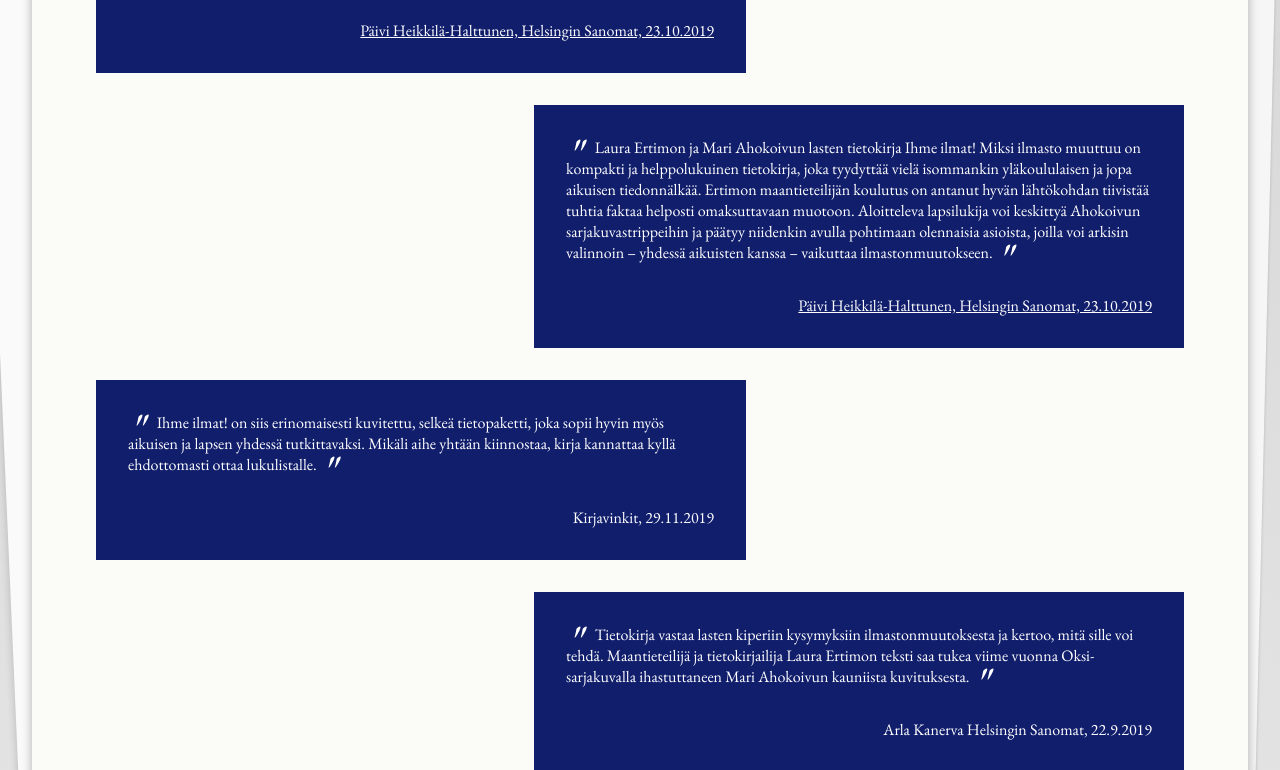
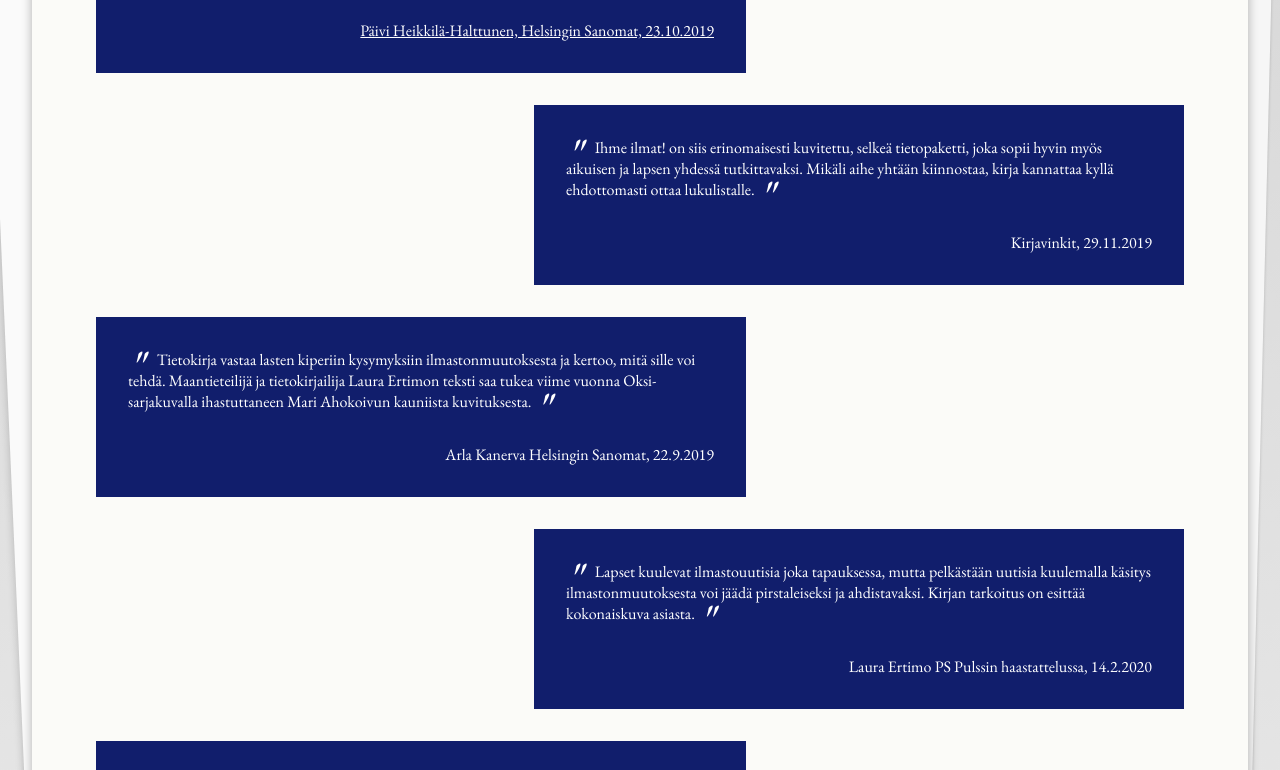
Before and after one commit to ramert/lauraertimo, a Vue app: page /ihmeIlmat in a window 1280 px wide. Shown: the part 980-1750 px from the top of the page. Built offline with nearby package versions, Linux system fonts and the light colour scheme; a web font is replaced by a local one.

Commit message:
Fix ihmeilmat quotes

```diff
--- a/src/books/IhmeIlmat.vue
+++ b/src/books/IhmeIlmat.vue
@@ -33,11 +33,6 @@
 import IhmeIlmatImage from '@/assets/ihmeilmat/ihme-ilmat-miksi-ilmasto-muuttuu.jpg';
 
 const quotes = [
-    {
-        "text": "Laura Ertimon ja Mari Ahokoivun lasten tietokirja Ihme ilmat! Miksi ilmasto muuttuu on kompakti ja helppolukuinen tietokirja, joka tyydyttää vielä isommankin yläkoululaisen ja jopa aikuisen tiedonnälkää. Ertimon maantieteilijän koulutus on antanut hyvän lähtökohdan tiivistää tuhtia faktaa helposti omaksuttavaan muotoon. Aloitteleva lapsilukija voi keskittyä Ahokoivun sarjakuvastrippeihin ja päätyy niidenkin avulla pohtimaan olennaisia asioista, joilla voi arkisin valinnoin – yhdessä aikuisten kanssa – vaikuttaa ilmastonmuutokseen.",
-        "url": "https://www.hs.fi/kulttuuri/art-2000006281513.html",
-        "urlText": "Päivi Heikkilä-Halttunen, Helsingin Sanomat, 23.10.2019"
-    },
     {
         "text": "Laura Ertimon ja Mari Ahokoivun lasten tietokirja Ihme ilmat! Miksi ilmasto muuttuu on kompakti ja helppolukuinen tietokirja, joka tyydyttää vielä isommankin yläkoululaisen ja jopa aikuisen tiedonnälkää. Ertimon maantieteilijän koulutus on antanut hyvän lähtökohdan tiivistää tuhtia faktaa helposti omaksuttavaan muotoon. Aloitteleva lapsilukija voi keskittyä Ahokoivun sarjakuvastrippeihin ja päätyy niidenkin avulla pohtimaan olennaisia asioista, joilla voi arkisin valinnoin – yhdessä aikuisten kanssa – vaikuttaa ilmastonmuutokseen.",
         "url": "https://www.hs.fi/kulttuuri/art-2000006281513.html",
```
